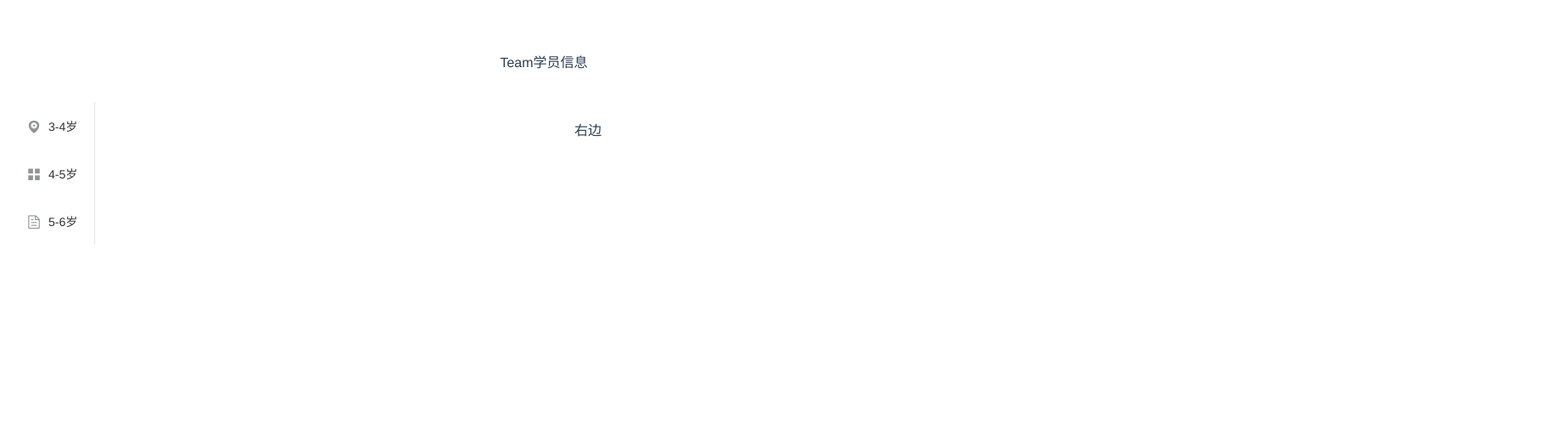
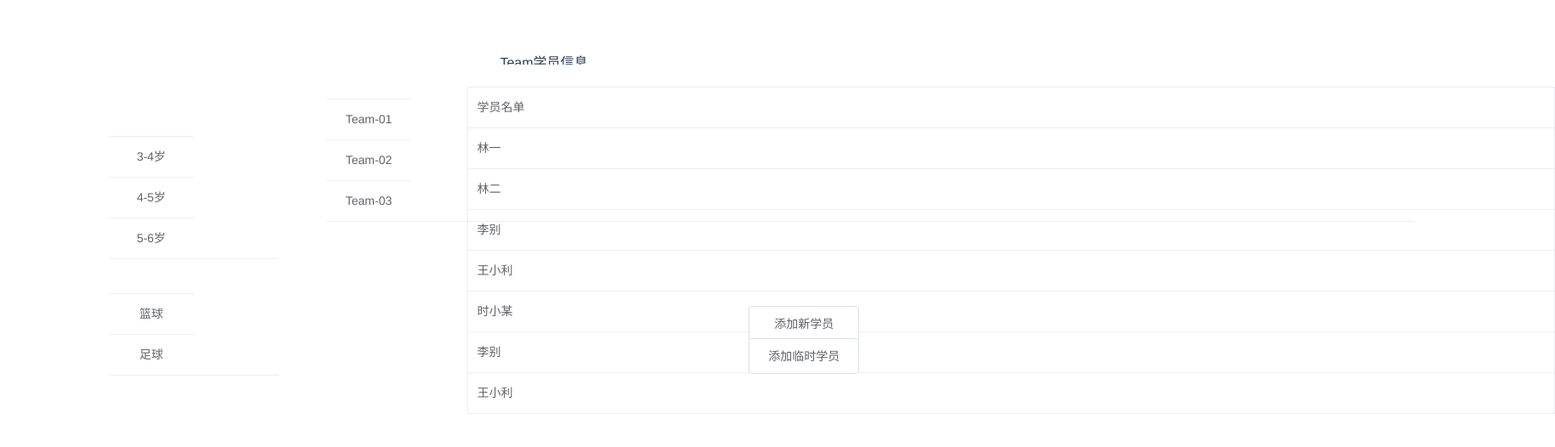
Before and after one commit to ssexuejinwei/NikeManager-Vue, a Vue app: page /#/ in a window 1280 px wide. Shown: the top 526 px of the page at 85% size, 1830 px wide, since content can reach past the window. Built offline with nearby package versions, Linux system fonts and the light colour scheme.

Commit message:
the UI is successful,lack of the js script

```diff
--- a/config/index.js
+++ b/config/index.js
@@ -23,7 +23,7 @@ module.exports = {
     // Use Eslint Loader?
     // If true, your code will be linted during bundling and
     // linting errors and warnings will be shown in the console.
-    useEslint: true,
+    useEslint: false,
     // If true, eslint errors and warnings will also be shown in the error overlay
     // in the browser.
     showEslintErrorsInOverlay: false,
--- a/package.json
+++ b/package.json
@@ -14,6 +14,7 @@
     "build": "node build/build.js"
   },
   "dependencies": {
+    "axios": "^0.19.0",
     "element-ui": "^2.13.0",
     "vue": "^2.5.2",
     "vue-router": "^3.0.1"
--- /dev/null
+++ b/src/api/index.js
@@ -0,0 +1,46 @@
+import axios from 'axios'
+
+let http = axios.create({
+  baseURL: 'http://localhost:8080/',
+  withCredentials: true,
+  headers: {
+    'Content-Type': 'application/x-www-form-urlencoded;charset=utf-8'
+  },
+  transformRequest: [function (data) {
+    let newData = ''
+    for (let k in data) {
+      if (data.hasOwnProperty(k) === true) {
+        newData += encodeURIComponent(k) + '=' + encodeURIComponent(data[k]) + '&';
+      }
+    }
+    return newData;
+  }]
+})
+
+function apiAxios(method, url, params, response) {
+  http({
+    method: method,
+    url: url,
+    data: method === 'POST' || method === 'PUT' ? params : null,
+    params: method === 'GET' || method === 'DELETE' ? params : null,
+  }).then(function (res) {
+    response(res)
+  }).catch(function (err) {
+    response(err)
+  })
+}
+
+export default {
+  get: function (url, params, response) {
+    return apiAxios('GET', url, params, response)
+  },
+  post: function (url, params, response) {
+    return apiAxios('POST', url, params, response)
+  },
+  put: function (url, params, response) {
+    return apiAxios('PUT', url, params, response)
+  },
+  delete: function (url, params, response) {
+    return apiAxios('DELETE', url, params, response)
+  }
+}
--- a/src/components/Container.vue
+++ b/src/components/Container.vue
@@ -2,71 +2,164 @@
   <el-container>
     <el-header>Team学员信息</el-header>
     <el-container>
-      <!-- 左上边部分 -->
-      <el-aside width="200spx">
-          <el-row class="tac">
+      <el-aside width="200px"
+      style="position: absolute;left: 10%;">
+        <!-- 左上边部分 -->
+        <el-table
+          :data="tableDataAge"
+          show-header = "false"
+          highlight-current-row = "true"
+          style="width: 100%">
+          <el-table-column
+            prop="age"
+            width="100"
+            align="center"
+            class="table-column"
+           >
+          </el-table-column>
+        </el-table>
 
-              <el-menu>
-                <el-submenu index="1">
-                  <template slot="title">
-                    <i class="el-icon-location"></i>
-                    <span>3-4岁</span>
-                  </template>
-                </el-submenu>
-                <el-menu-item index="2">
-                  <i class="el-icon-menu"></i>
-                  <span slot="title">4-5岁</span>
-                </el-menu-item>
-                <el-menu-item index="3">
-                  <i class="el-icon-document"></i>
-                  <span slot="title">5-6岁</span>
-                </el-menu-item>
-              </el-menu>
-
-          </el-row>
+        <!-- 左下边部分 -->
+        <el-table
+        :data="tableDataType"
+        show-header = "false"
+        highlight-current-row = "true"
+        style="width: 100%;">
+        <el-table-column
+          prop="type"
+          width="100"
+          align="center">
+        </el-table-column>
+      </el-table>
       </el-aside>
-      <!-- 左下边部分 -->
-      <!-- <el-aside width="200spx" style="top: 200%;">
-          <el-row class="tac">
-            <el-col :span="19">
-              <el-menu>
-                <el-submenu index="1">
-                  <template slot="title">
-                    <i class="el-icon-location"></i>
-                    <span>3-4岁</span>
-                  </template>
-                </el-submenu>
-                <el-menu-item index="2">
-                  <i class="el-icon-menu"></i>
-                  <span slot="title">4-5岁</span>
-                </el-menu-item>
-                <el-menu-item index="3">
-                  <i class="el-icon-document"></i>
-                  <span slot="title">5-6岁</span>
-                </el-menu-item>
-              </el-menu>
-            </el-col>
-          </el-row>
-      </el-aside> -->
 
       <el-main>
-          右边
+
+        <!-- 右边部分 -->
+
+         <el-table
+           :data="tableDataTeam"
+           show-header = "false"
+           highlight-current-row = "true"
+           style="width: 100%;position: absolute;left: 30%;top: 9.5%;">
+           <el-table-column
+             prop="team"
+             width="100"
+             align="center">
+           </el-table-column>
+         </el-table>
+
+         <el-table
+           :data="tableDataStudent"
+           :show-header = "show"
+           border="4px"
+           highlight-current-row = "true"
+           style="width: 100%;position: absolute;left: 43%;top: 12.7%;">
+           <el-table-column
+             prop="student"
+             align="left">
+           </el-table-column>
+
+         </el-table>
+        <el-button size="large"
+          class="addButton">添加新学员</el-button>
+          <el-button size="large"
+            class="addTemporaryButton">添加临时学员</el-button>
       </el-main>
+
     </el-container>
   </el-container>
-
-</el-row>
 </template>
 <script>
-  export default {
-    name:'Container',
-    methods: {
-      handleOpen(key, keyPath) {
-        console.log(key, keyPath);
+export default {
+  name: ' Container ',
+  data () {
+    return {
+      show : false,
+      tableDataAge: [{
+        age: ' 3-4岁 '
       },
-      handleClose(key, keyPath) {
-        console.log(key, keyPath);
-      }
+      {
+        age: '4-5岁'
+      },
+      {
+        age: '5-6岁'
+      }],
+      tableDataType:[{
+        type: "篮球",
+      },
+      {
+         type:"足球"
+      }],
+      tableDataTeam:[{
+        team:"Team-01"
+      },
+      {
+        team:"Team-02"
+      },
+      {
+        team:"Team-03"
+      }],
+      tableDataStudent:[{
+        student:"学员名单"
+      },
+      {
+        student:"林一"
+      },
+      {
+        student:"林二"
+      },
+      {
+        student:"李别"
+      },
+      {
+        student:"王小利"
+      },
+      {
+        student:"时小某"
+      },
+      {
+        student:"李别"
+      },
+      {
+        student:"王小利"
+      }]
+    }
+  },
+  methods: {
+    handleOpen (key, keyPath) {
+      console.log(key, keyPath)
+    },
+    handleClose (key, keyPath) {
+      console.log(key, keyPath)
     }
   }
+}
 </script>
+<style>
+.table-column{
+  font-size: 1000px !important;;
+
+}
+.addButton{
+  border-radius: 0px;
+  position: absolute;
+  color: #FFFFFF;
+  background-color: #FE8083;
+  width:130px;
+  height: 42px;
+  top: 45%;
+  right: 21%;
+}
+.addTemporaryButton{
+  border-radius: 0px;
+  position: absolute;
+  color: #FFFFFF;
+  background-color: #989999;
+  width:130px;
+  height: 42px;
+  top: 49.7%;
+  right: 21%;
+}
+
+</style>
--- a/src/main.js
+++ b/src/main.js
@@ -5,9 +5,11 @@ import App from './App'
 import router from './router'
 import ElementUI from 'element-ui' //element-ui的全部组件
 import 'element-ui/lib/theme-chalk/index.css'
-// import 'element-ui/lib/theme-chalk/index.css'
+import Api from './api/index.js';
+
 Vue.config.productionTip = false
 Vue.use(ElementUI)
+Vue.prototype.$api = Api;
 /* eslint-disable no-new */
 new Vue({
   el: '#app',
```
Also changed, not shown: 1 other file (tests, documents, lock files or other folders).
